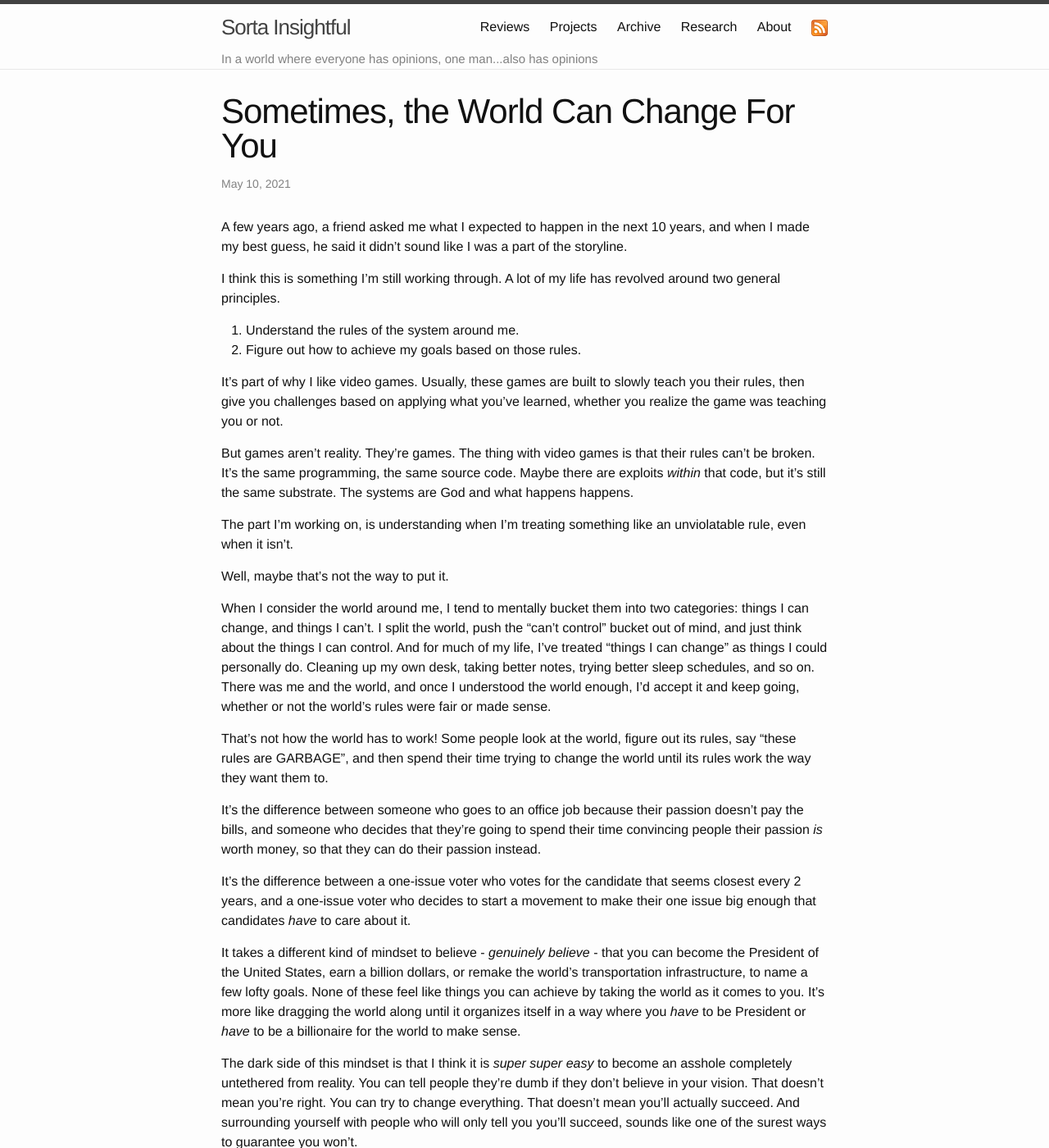
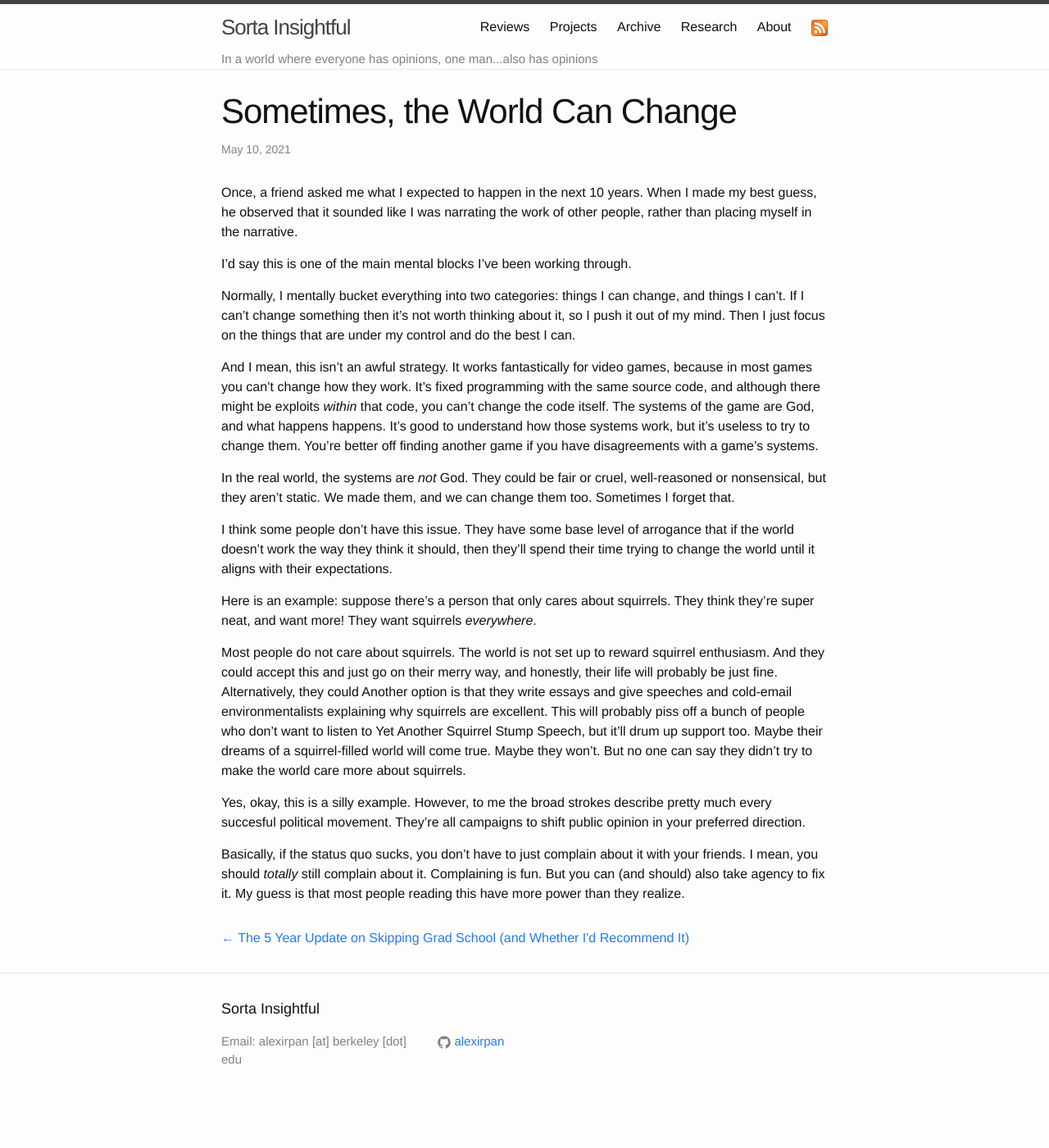
Before and after one commit to alexirpan/alexirpan.github.io, a Jekyll site: the page built from _posts/2021-05-10-world-can-change.markdown, in a window 1280 px wide and 1400 px high. Shown: the whole window at 82% size. Built offline with Jekyll 4.4.1, drawn with Linux system fonts in a browser that asks for light colours; nearby versions of some CDN libraries.

Commit message:
Much shorter but better expression of the ideas I wanted

```diff
--- a/_posts/2021-05-10-world-can-change.markdown
+++ b/_posts/2021-05-10-world-can-change.markdown
@@ -1,66 +1,55 @@
 ---
 layout: post
-title:  "Sometimes, the World Can Change For You"
+title:  "Sometimes, the World Can Change"
 date:   2021-05-10 02:30:00 -0700
 ---
 
-A few years ago, a friend asked me what I expected to happen in the next 10 years,
-and when I made my best guess, he said it didn't sound like I was a part of the
-storyline.
+Once, a friend asked me what I expected to happen in the next 10 years.
+When I made my best guess, he observed that it sounded like I was narrating the
+work of other people, rather than placing myself in the narrative.
 
-I think this is something I'm still working through. A lot of my life has revolved
-around two general principles.
+I'd say this is one of the main mental blocks I've been working through.
 
-1. Understand the rules of the system around me.
-2. Figure out how to achieve my goals based on those rules.
+Normally, I mentally bucket everything into two categories: things I can change,
+and things I can't. If I can't change something then it's not worth thinking
+about it, so I push it out of my mind. Then I just focus on the things that are
+under my control and do the best I can.
 
-It's part of why I like video
-games. Usually, these games are built to slowly teach you their rules, then give
-you challenges based on applying what you've learned, whether you realize the game
-was teaching you or not.
+And I mean, this isn't an awful strategy. It works fantastically for video games,
+because in most games you can't change how they work. It's fixed programming with
+the same source code, and although there might be exploits *within* that code,
+you can't change the code itself. The systems of the game are God, and what
+happens happens. It's good to understand how those systems work, but it's useless
+to try to change them. You're better off finding another game if you have
+disagreements with a game's systems.
 
-But games aren't reality. They're games. The thing with video games is that their
-rules can't be broken. It's the same programming, the same source code. Maybe there
-are exploits *within* that code, but it's still the same substrate. The systems are
-God and what happens happens.
+In the real world, the systems are *not* God.
+They could be fair or cruel, well-reasoned or nonsensical, but they aren't static.
+We made them, and we can change them too. Sometimes I forget that.
 
-The part I'm working on, is understanding when I'm treating something like an
-unviolatable rule, even when it isn't.
+I think some people don't have this issue. They have some base level of arrogance that
+if the world doesn't work the way they think it should, then they'll spend their
+time trying to change the world until it aligns with their expectations.
 
-Well, maybe that's not the way to put it.
+Here is an example: suppose there's a person that only cares about squirrels. They
+think they're super neat, and want more! They want squirrels
+*everywhere*.
 
-When I consider the world around me, I tend to mentally bucket them into two
-categories: things I can change, and things I can't. I split the world, push
-the "can't control" bucket out of mind, and just think about the things I can
-control. And for much of my life, I've treated "things I can change" as things I
-could personally do. Cleaning up my own desk, taking better notes, trying
-better sleep schedules, and so on. There was me and the world, and once I
-understood the world enough, I'd accept it and keep going, whether or not the
-world's rules were fair or made sense.
+Most people do not care about squirrels. The world is not set up to reward squirrel
+enthusiasm. And they could accept this and just go on their merry way, and honestly,
+their life will probably be just fine. Alternatively, they could
+Another option is that they write essays and give speeches and cold-email environmentalists
+explaining why squirrels are excellent. This will probably piss off a bunch of people
+who don't want to listen to Yet Another Squirrel Stump Speech, but it'll drum up
+support too. Maybe their dreams of a squirrel-filled world will come true. Maybe they
+won't. But no one can say they didn't try to make the world care more about
+squirrels.
 
-That's not how the world has to work! Some people look at the world, figure out its
-rules, say "these rules are GARBAGE", and then spend their time trying to change
-the world until its rules work the way they want them to.
+Yes, okay, this is a silly example. However, to me the broad strokes describe pretty
+much every succesful political movement. They're all campaigns to shift public opinion
+in your preferred direction.
 
-It's the difference between someone who goes to an office job because their
-passion doesn't pay the bills, and someone who decides that they're going to spend
-their time convincing people their passion *is* worth money, so that they can do
-their passion instead.
-
-It's the difference between a one-issue voter who votes for the candidate that seems
-closest every 2 years, and a one-issue voter who decides to start a movement to make
-their one issue big enough that candidates *have* to care about it.
-
-It takes a different kind of mindset to believe - *genuinely believe* - that you
-can become the President of the United States, earn a billion dollars, or remake
-the world's transportation infrastructure, to name a few lofty goals. None of these
-feel like things you can achieve by taking the world as it comes to you. It's more like
-dragging the world along until it organizes itself in a way where you *have* to be President
-or *have* to be a billionaire for the world to make sense.
-
-The dark side of this mindset is that I think it is *super super easy* to become an
-asshole completely untethered from reality. You can tell people they're dumb if they don't
-believe in your vision. That doesn't mean you're right.
-You can try to change everything. That
-doesn't mean you'll actually succeed. And surrounding yourself with people who will
-only tell you you'll succeed, sounds like one of the surest ways to guarantee you won't.
+Basically, if the status quo sucks, you don't have to just complain about it
+with your friends. I mean, you should *totally* still complain about it. Complaining
+is fun. But you can (and should) also take agency to fix it. My guess is that most
+people reading this have more power than they realize.
```
